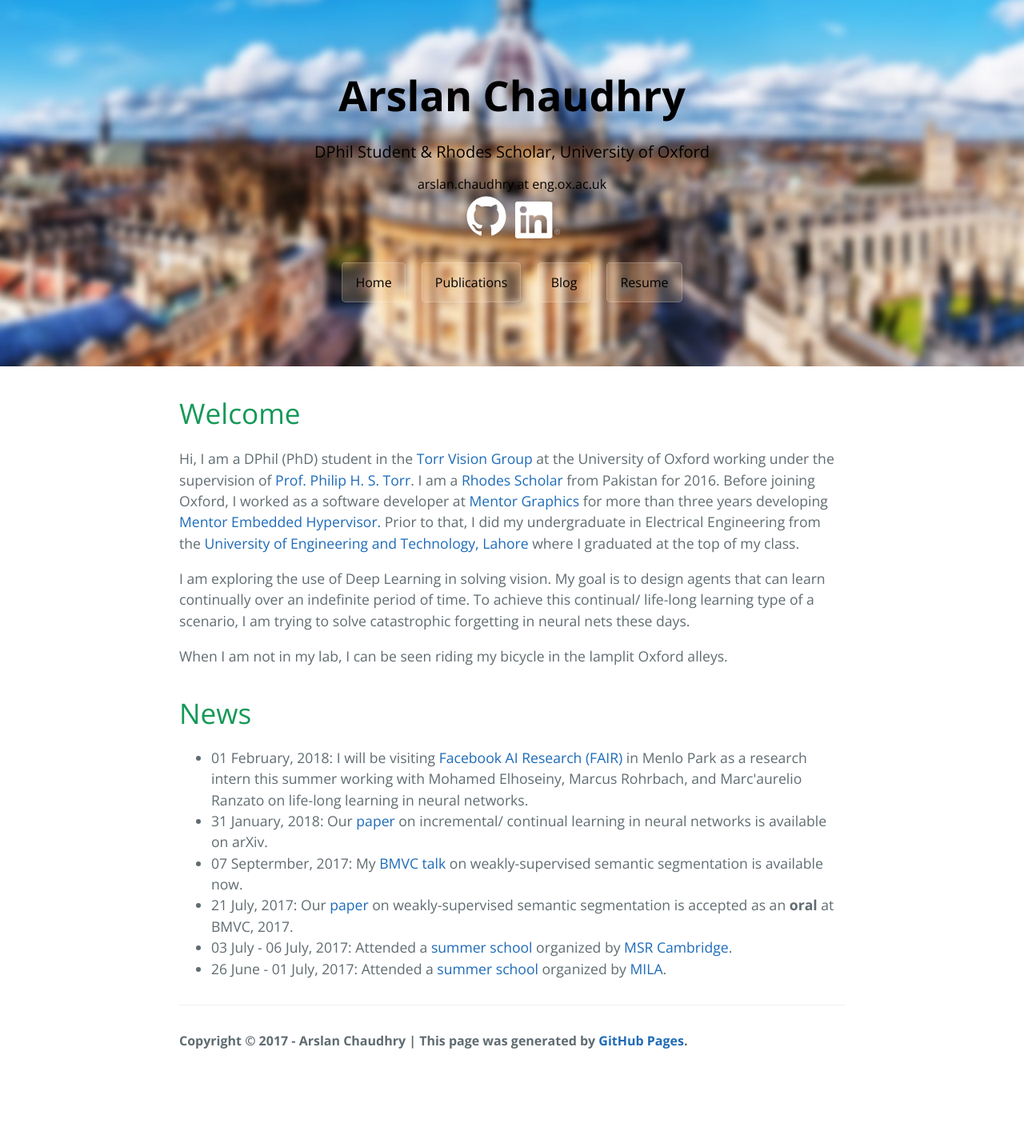
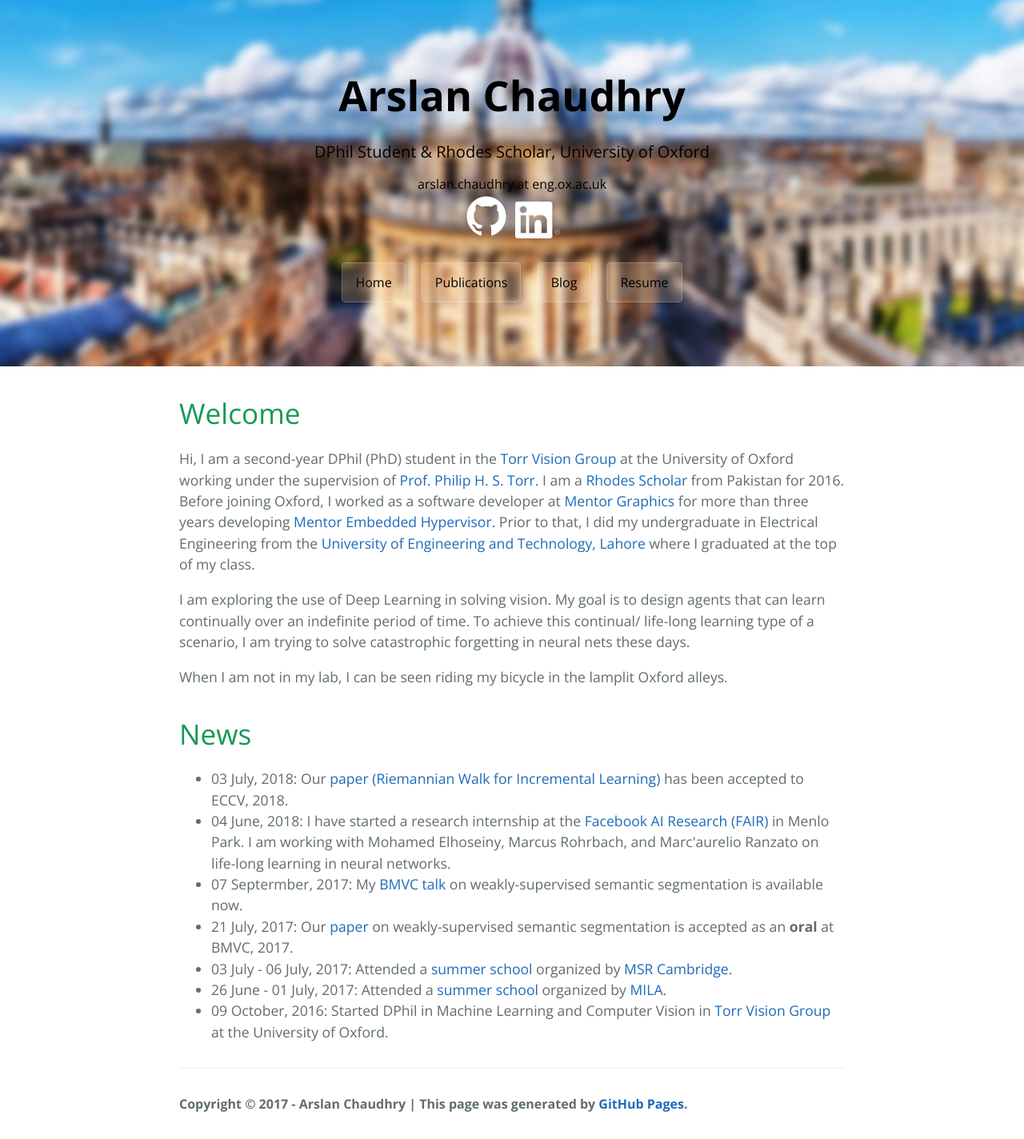
Before and after one commit to arslan-chaudhry/arslan-chaudhry.github.io, a Jekyll site: the page built from index.html, in a window 1280 px wide. Shown: the whole page at 80% size. Built offline with Jekyll 4.4.1, drawn with Linux system fonts in a browser that asks for light colours; nearby versions of some CDN libraries; the list of posts is cut into pages by our own code; before the commit the page ends 1345 px from its top, so only the background shows below that.

Commit message:
Updating ECCV submission and internship status, 2018

```diff
--- a/index.html
+++ b/index.html
@@ -17,19 +17,20 @@
 
 <div id="home">
     <h1>Welcome</h1>
-        <p>Hi, I am a DPhil (PhD) student in the <a href="http://www.robots.ox.ac.uk/%7Etvg/" target="_blank">Torr Vision Group</a> at the University of Oxford working under the supervision of <a href="http://www.robots.ox.ac.uk/%7Ephst/" target="_blank"> Prof. Philip H. S. Torr</a>. I am a <a href="https://www.rhodeshouse.ox.ac.uk/community/list-of-rhodes-scholars" target="_blank">Rhodes Scholar</a> from Pakistan for 2016. Before joining Oxford, I worked as a software developer at <a href="https://www.mentor.com/" target="_blank">Mentor Graphics</a> for more than three years developing <a href="https://www.mentor.com/embedded-software/hypervisor/" target="_blank">Mentor Embedded Hypervisor.</a> Prior to that, I did my undergraduate in Electrical Engineering from the <a href="http://www.uet.edu.pk/" target="_blank">University of Engineering and Technology, Lahore</a> where I graduated at the top of my class.
+        <p>Hi, I am a second-year DPhil (PhD) student in the <a href="http://www.robots.ox.ac.uk/%7Etvg/" target="_blank">Torr Vision Group</a> at the University of Oxford working under the supervision of <a href="http://www.robots.ox.ac.uk/%7Ephst/" target="_blank"> Prof. Philip H. S. Torr</a>. I am a <a href="https://www.rhodeshouse.ox.ac.uk/community/list-of-rhodes-scholars" target="_blank">Rhodes Scholar</a> from Pakistan for 2016. Before joining Oxford, I worked as a software developer at <a href="https://www.mentor.com/" target="_blank">Mentor Graphics</a> for more than three years developing <a href="https://www.mentor.com/embedded-software/hypervisor/" target="_blank">Mentor Embedded Hypervisor.</a> Prior to that, I did my undergraduate in Electrical Engineering from the <a href="http://www.uet.edu.pk/" target="_blank">University of Engineering and Technology, Lahore</a> where I graduated at the top of my class.
         <p>I am exploring the use of Deep Learning in solving vision. My goal is to design agents that can learn continually over an indefinite period of time. To achieve this continual/ life-long learning type of a scenario, I am trying to solve catastrophic forgetting in neural nets these days.
 
         <p>When I am not in my lab, I can be seen riding my bicycle in the lamplit Oxford alleys.
 
     <h1>News</h1>
         <ul class="posts">
-            <li> 01 February, 2018: I will be visiting <a href="https://research.fb.com/category/facebook-ai-research-fair/" target="_blank">Facebook AI Research (FAIR)</a> in Menlo Park as a research intern this summer working with Mohamed Elhoseiny, Marcus Rohrbach, and Marc'aurelio Ranzato on life-long learning in neural networks.
-            <li> 31 January, 2018: Our <a href="https://arxiv.org/abs/1801.10112" target="_blank">paper</a> on incremental/ continual learning in neural networks is available on arXiv.</li>
+	    <li> 03 July, 2018: Our <a href="https://arxiv.org/abs/1801.10112" target="_blank">paper (Riemannian Walk for Incremental Learning)</a> has been accepted to ECCV, 2018.</li>
+            <li> 04 June, 2018: I have started a research internship at the <a href="https://research.fb.com/category/facebook-ai-research-fair/" target="_blank">Facebook AI Research (FAIR)</a> in Menlo Park. I am working with Mohamed Elhoseiny, Marcus Rohrbach, and Marc'aurelio Ranzato on life-long learning in neural networks.</li>
             <li> 07 Septermber, 2017: My <a href="https://www.youtube.com/watch?v=kEqmRNf43sE" target="_blank">BMVC talk</a> on weakly-supervised semantic segmentation is available now.</li>
             <li> 21 July, 2017: Our <a href="https://arxiv.org/abs/1707.05821" target="_blank">paper</a> on weakly-supervised semantic segmentation is accepted as an <b>oral</b> at BMVC, 2017.</li>
             <li> 03 July - 06 July, 2017: Attended a <a href="https://www.microsoft.com/en-us/research/event/ai-summer-school-2017/#" target="_blank">summer school</a> organized by <a href="https://www.microsoft.com/en-us/research/" target="_blank">MSR Cambridge</a>.</li>
             <li> 26 June - 01 July, 2017: Attended a <a href="https://mila.umontreal.ca/en/cours/deep-learning-summer-school-2017/" target="_blank">summer school</a> organized by <a href="https://mila.umontreal.ca/en/mila/" target="_blank">MILA</a>.</li>
+	    <li> 09 October, 2016: Started DPhil in Machine Learning and Computer Vision in <a href="http://www.robots.ox.ac.uk/%7Etvg/" target="_blank">Torr Vision Group</a> at the University of Oxford.
         </ul>
         </ul>
         </ul>
--- a/publications.html
+++ b/publications.html
@@ -30,7 +30,7 @@
             </p>
 
             <p>
-                <b>Arslan Chaudhry</b>, Puneet Kumar Dokania, Thalaiyasingam Ajanthan, Philip H.S Torr. Riemannian Walk for Incremental Learning: Understanding Forgetting and Intransigence. <i>arXiv Preprint</i>, 2018.
+                <b>Arslan Chaudhry</b>, Puneet Kumar Dokania, Thalaiyasingam Ajanthan, Philip H.S Torr. Riemannian Walk for Incremental Learning: Understanding Forgetting and Intransigence. <i>In the Proceedings of the European Conference on Computer Vision (ECCV)</i>, 2018. (code will be released soon!)
                 <br>
                 <a href = "https://arxiv.org/abs/1801.10112" target="_blank">[PDF]</a>
             </p>
```
